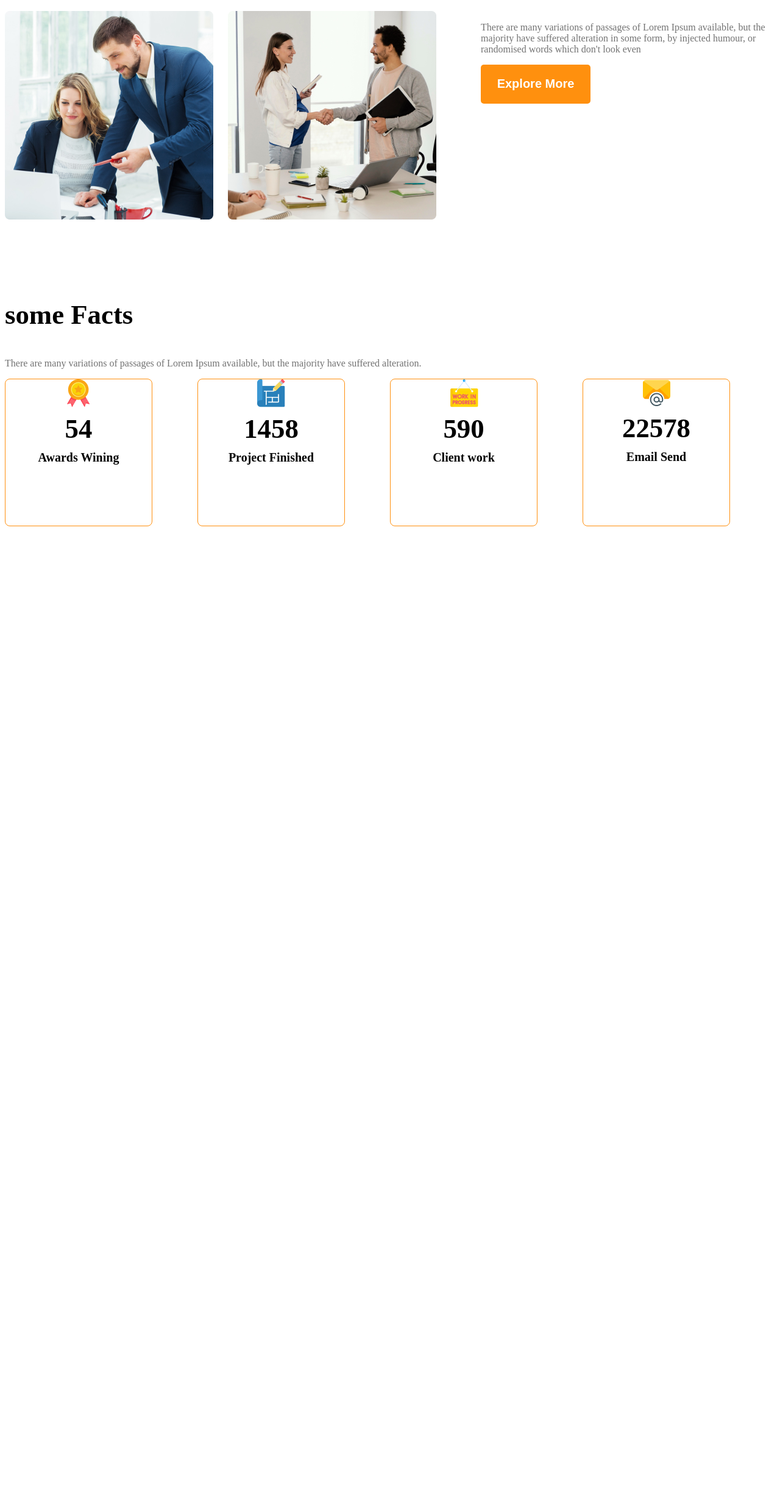
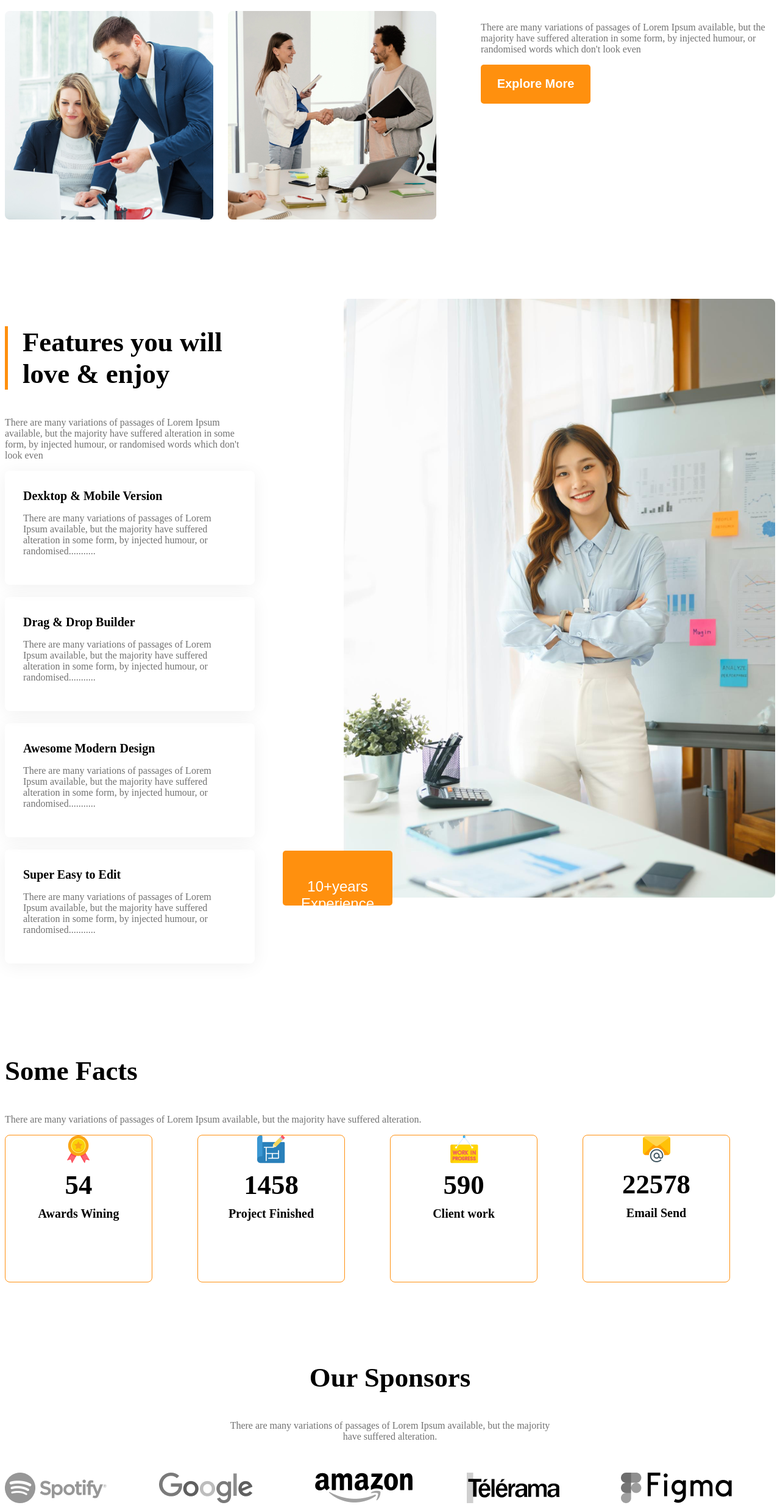
Before and after one commit to farhan5178/module9g3-architec-website, a plain HTML site: page index.html in a window 1280 px wide. Shown: the part 1637-4110 px from the top of the page at 61% size. Before the commit the page ends 2630 px from the top, so only its background shows below. Drawn offline with Linux system fonts and the light colour scheme.

```diff
--- a/index.html
+++ b/index.html
@@ -48,10 +48,53 @@
         </div>
     </section>
 
+    <section class="features display-flex">
+        <div>
+     <h3 id="features-section-title" class="section-title">
+Features you will <br> love & enjoy
+     </h3>
+     <p class="text-light-gray">
+        There are many variations of passages of Lorem Ipsum available, but the majority have suffered alteration in some form, by injected humour, or randomised words which don't look even
+     </p>
+     <div class="features-card">
+        <h4 class="features-title">Dexktop & Mobile Version</h4>
+        <p class="text-light-gray">
+There are many variations of passages of Lorem Ipsum available, but the majority have suffered alteration in some form, by injected humour, or randomised...........
+        </p>
+     </div>
+      <div class="features-card">
+        <h4 class="features-title">Drag & Drop Builder</h4>
+        <p class="text-light-gray">
+There are many variations of passages of Lorem Ipsum available, but the majority have suffered alteration in some form, by injected humour, or randomised...........
+        </p>
+     </div>
+      <div class="features-card">
+        <h4 class="features-title">Awesome Modern Design</h4>
+        <p class="text-light-gray">
+There are many variations of passages of Lorem Ipsum available, but the majority have suffered alteration in some form, by injected humour, or randomised...........
+        </p>
+     </div>
+      <div class="features-card">
+        <h4 class="features-title">Super Easy to Edit</h4>
+        <p class="text-light-gray">
+There are many variations of passages of Lorem Ipsum available, but the majority have suffered alteration in some form, by injected humour, or randomised...........
+        </p>
+     </div>
+        </div>
+        <div class="featured-architect">
+            <img src="./images/architect.png" alt="">
+            <button id="ex-badge" class="btn-primary">
+                <span id="ec-year" >10+years</span> <br>
+                <span>Experience</span>
+            </button>
+        </div>
+
+    </section>
+
     <section>
 
         <h3 class="section-title">
-            some Facts
+            Some Facts
         </h3>
         <p class="text-light-gray facts-description">
             There are many variations of passages of Lorem Ipsum available, but the majority have suffered alteration.
@@ -87,7 +130,18 @@
 
     </section>
 
-    <section class="some-facts">
+    <section class="our-sponsors">
+        <div class="sponsor-info">
+        <h3 class="section-title"> Our Sponsors</h3>
+        <p class="text-light-gray">There are many variations of passages of Lorem Ipsum available, but the majority have suffered alteration.</p>
+        </div>
+        <div class="sponsor-company">
+            <img src="./images/sponsors/spotify.png" alt="">
+            <img src="./images/sponsors/google.png" alt="">
+            <img src="./images/sponsors/amazon.png" alt="">
+            <img src="./images/sponsors/telerama.png" alt="">
+            <img src="./images/sponsors/figma.png" alt="">
+        </div>
 
     </section>
     </main>
--- a/styles/architec.css
+++ b/styles/architec.css
@@ -127,6 +127,45 @@
 #quick-list{
     font-weight: 500;
 }
+
+
+#features-section-title{
+    border-left: 5px solid #FF900E;
+    padding-left: 24px;
+}
+.featured-architect{
+    width: 100%;
+}
+.features{
+    gap: 146px;
+}
+.features-card{
+ padding: 30px;
+    box-shadow: 0 4px 30px 0 rgba(0, 0, 0, 0.06);
+    margin-bottom:20px ;
+    border-radius: 8px;
+}
+.features-card .features-title{
+    font-weight: 600;
+    font-size: 1.25rem;
+    margin-top: 0px;
+    margin-bottom: 0px;
+
+}
+
+
+#ex-badge{
+    padding: 45px 22px;
+    font-size: 1.5rem;
+    font-weight: 500;
+    margin-left: -100px;
+    margin-top: -100px;
+}
+#ex-year{
+    font-weight: 700;
+    font-size: 4rem;
+}
+
 .fact-container{
     display: grid;
     grid-template-columns:repeat(4,1fr);
@@ -155,6 +194,19 @@
 }
 .fact-description{
     max-width: 540px;
+}
+.sponsor-info{
+    max-width: 540px;
+    margin: 50px auto;
+    text-align: center;
+}
+.sponsor-company{
+    display: grid;
+    grid-template-columns: repeat(5,1fr);
+
+}
+.sponsor-company img{
+    filter: grayscale(100%);
 }
 
 
@@ -189,21 +241,40 @@
 @media screen and (max-width:576px) {
     .navbar,
     .nav-links,
-    .teams
+    .teams,
+    .features
 
     {
         flex-direction: column;
     }
-    .team-img-container{
+    .team-img-container,
+    .fact-container,
+    .sponsor-company{
         grid-template-columns: repeat(1,1fr);
+    }
+    .fact-container,
+    .sponsor-company
+    {
+        justify-content: center;
+        gap: 5px;
+    }
+    #ex-badge{
+      margin-top: 20px;
+      margin-left: 20px;
     }
 
 }
 @media screen and(min-width:576px) and (max-width:992px) {
-    .teams{
+    .teams,.features{
         flex-direction: column;
     }
     .our-features{
         margin: 50px auto;
     }
+    .sponsor-company,
+    .fact-container{
+        grid-template-columns: repeat(2,1fr);
+        gap: 50px;
+        justify-items: center;
+    }
 }
```
